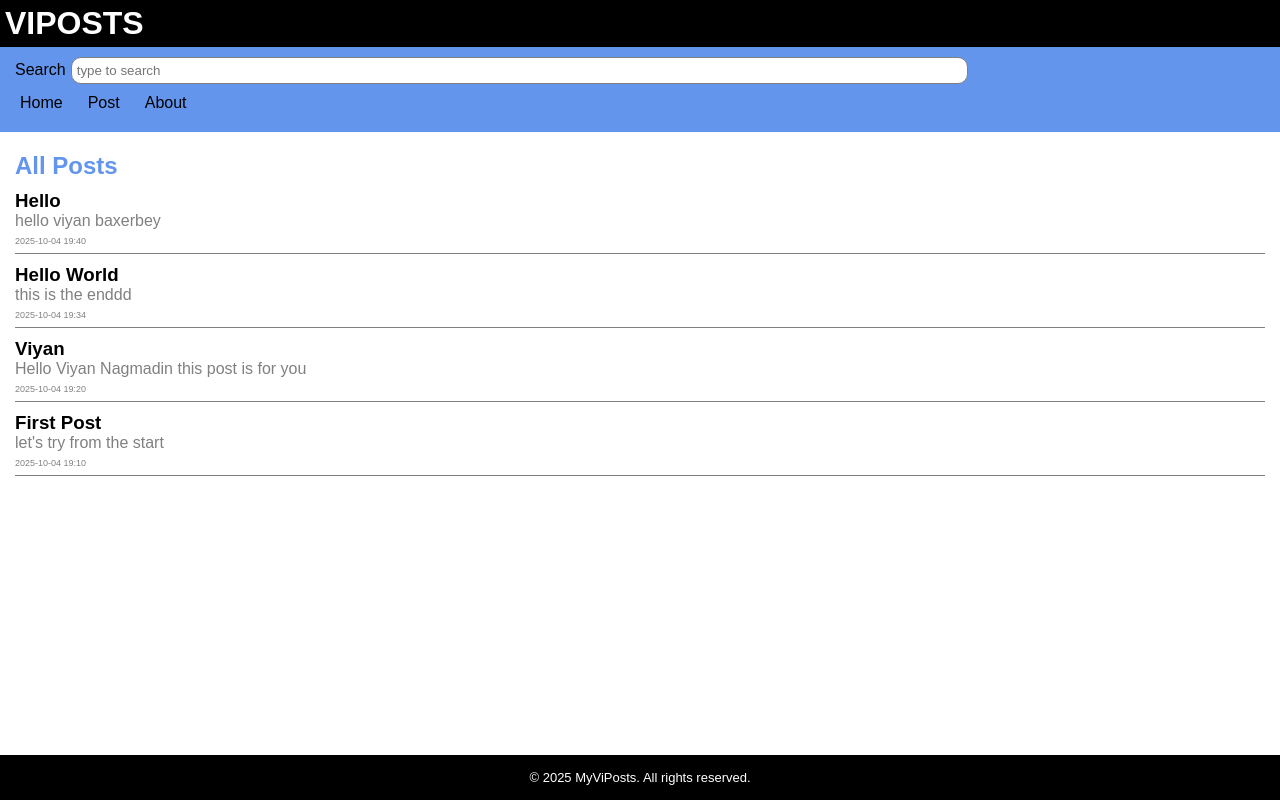
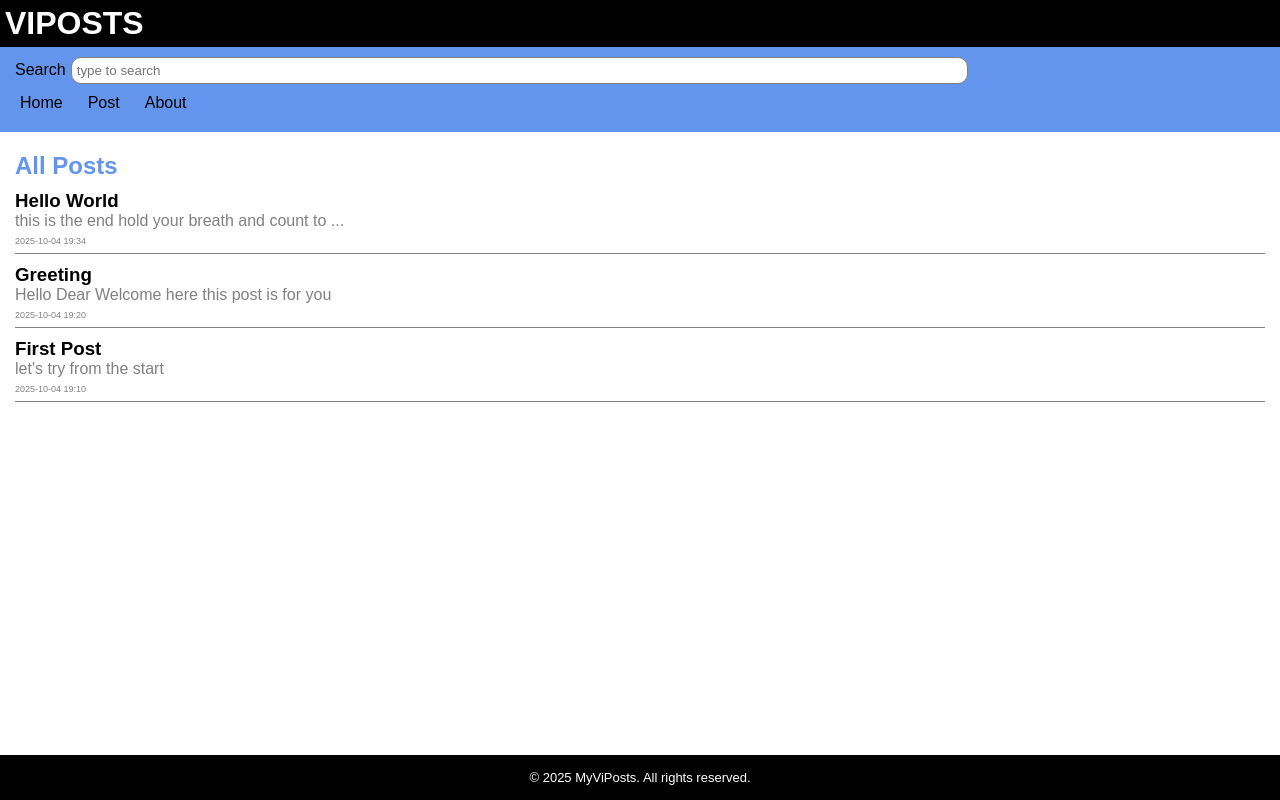
Before and after one commit to viyan-najmaldin/Posts, a React (Create React App) app: page / in a window 1280 px wide. Built offline with nearby package versions, Linux system fonts and the light colour scheme.

Commit message:
some edit on delete and id of each post

```diff
--- a/public/data/db.json
+++ b/public/data/db.json
@@ -1,31 +1,24 @@
 {
   "posts": [
     {
-      "id": "4c05",
+      "id": "1",
       "title": "First Post",
       "body": "let's try from the start",
             "datetime": "2025-10-04 19:10"
 
     },
     {
-      "title": "Viyan",
-      "body": "Hello Viyan Nagmadin this post is for you\n",
-      "id": "9dc9",
+      "title": "Greeting",
+      "body": "Hello Dear Welcome here this post is for you\n",
+      "id": "2",
       "datetime": "2025-10-04 19:20"
 
     },
     {
-      "id": "70a3",
+      "id": "3",
       "title": "Hello World",
-      "body": "this is the enddd",
+      "body": "this is the end hold your breath and count to 10",
       "datetime": "2025-10-04 19:34"
-
-    },
-    {
-      "id": "ed70",
-      "title": "Hello",
-      "body": "hello viyan baxerbey",
-      "datetime": "2025-10-04 19:40"
 
     }
   ]
--- a/src/App.css
+++ b/src/App.css
@@ -158,7 +158,8 @@ li p{
 }
 
 .edits{
-  background-color:slategrey;
+  background-color:cornflowerblue;
+  padding: 5px 10px;
 }
 
 .myvipostAbout{
--- a/src/Components/Feeds.js
+++ b/src/Components/Feeds.js
@@ -16,7 +16,7 @@ const Feeds = ({posts}) => {
     )
      : <p>No Post</p>}
 
-    {console.log(posts)}
+    {/* {console.log(posts)}  */}
 
     </>
   )
--- a/src/Components/NewPost.js
+++ b/src/Components/NewPost.js
@@ -10,13 +10,14 @@ const NewPost = () => {
 
   const   { postTitle, setPostTitle,posts,setPosts,  postBody,  setPostBody} = useContext(DataContext)
   const navigate = useNavigate();
+      // console.log((posts[posts.length-1].id)+1)
 
   const handleClickAdd = async (e)=>{
       e.preventDefault();
       const datetimee = format(new Date(),  'yyyy-MM-dd HH:mm')
+     const id = ((posts[posts.length-1].id)+1);
 
-      const postList = {  title: postTitle,   body: postBody,datetime: datetimee }
-    setPosts([...posts, postList])
+      const postList = {id, title: postTitle,   body: postBody,datetime: datetimee }
     console.log(posts)
 
     const updatedPosts = [...posts, postList];
--- a/src/Components/PostPage.js
+++ b/src/Components/PostPage.js
@@ -9,19 +9,20 @@ const PostPage = () => {
   const {id} = useParams();
   const navigate = useNavigate();
   const onePost = posts.find((postt)=>  String(postt.id)=== (id))
+      // const idd = (id)+1
+    //  console.log("the is isss : "+idd)
 
   const handleDelete = async (id) => {
       // try{
-        console.log("Deleting post id:",id)
+        // console.log("Deleting post id:",id)
       // await api.delete(`/posts/${id}`)
-      const postsList = posts.filter(post => post.id !== id);
-    setPosts(postsList);
-      localStorage.setItem('post', JSON.stringify(postsList));
+      const postsListDelete = posts.filter(post => post.id !== id);
+    console.log(postsListDelete)
 
-      // localStorage.setItem('postsz', JSON.stringify(postsList));
+    setPosts(postsListDelete);
+      localStorage.setItem('post', JSON.stringify(postsListDelete));
 
        navigate(`/`)
-
       // } catch(err){
     //  console.log(`Error: ${err.message}`);
       // }
@@ -35,7 +36,7 @@ const PostPage = () => {
 
   return (
     <div className='onepost'>
-        <h3> Title : {onePost.title} </h3>
+        <h3> Title : {onePost.title} ID {onePost.id} </h3>
         <p className='datee'>{onePost.datetime}</p>
         <p> {onePost.body  }</p>
   <button className='btns' onClick={()=>handleDelete(onePost.id)}>Delete Post</button>
--- a/src/context/DataContext.js
+++ b/src/context/DataContext.js
@@ -44,7 +44,7 @@ useEffect(()=>{
 
 
 useEffect(()=>{
-  console.log(posts)
+  // console.log(posts)
    const resultPost = posts.filter((post) =>
       ((post.body).toLowerCase()).includes(search.toLowerCase())
       || ((post.title).toLowerCase()).includes(search.toLowerCase()));
```
